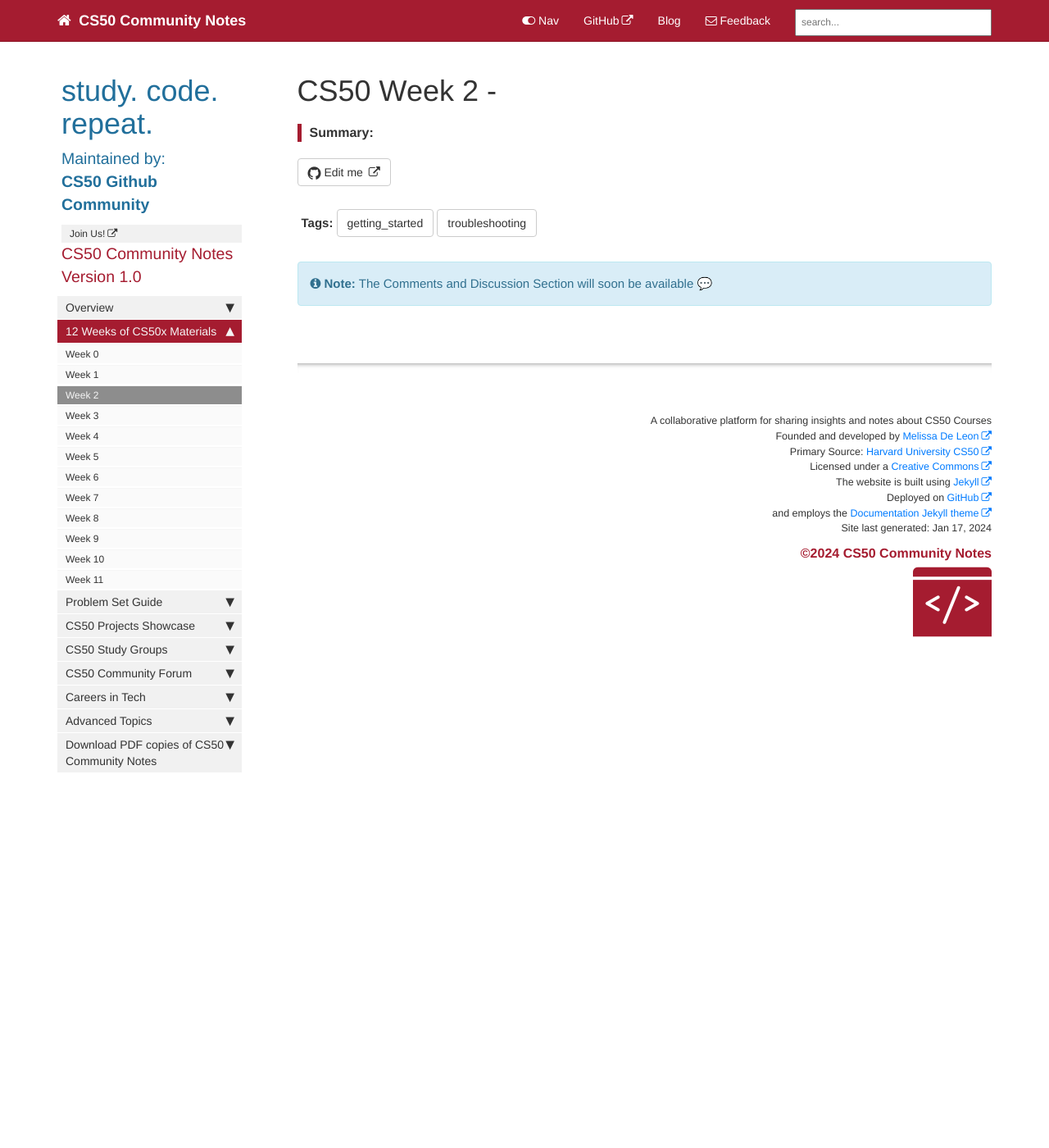
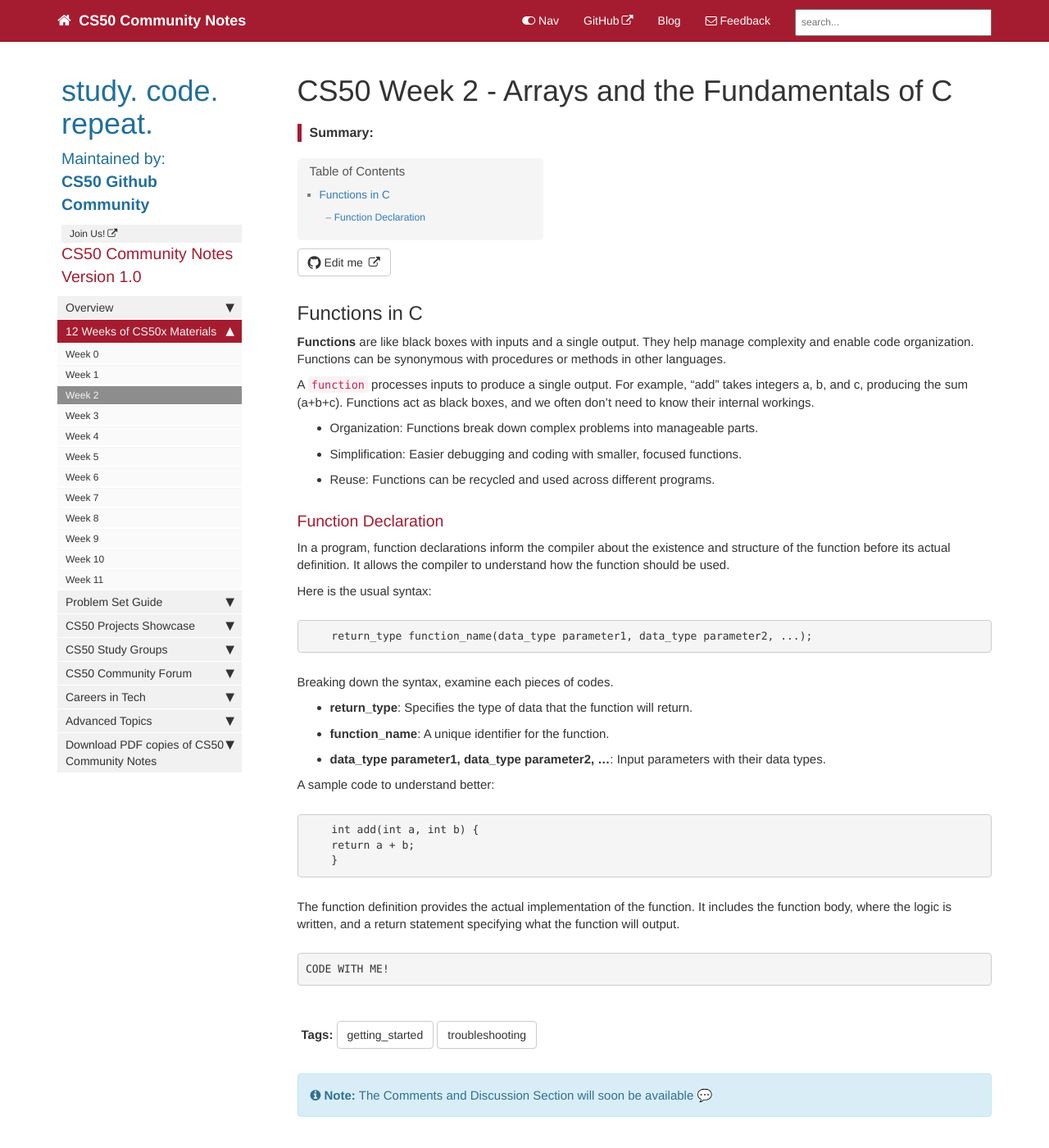
Before and after one commit to melissadeleonx/cs50-community-notes, a Jekyll site: the page built from pages/mydoc/week_2.md, in a window 1280 px wide and 1400 px high. Shown: the whole window at 82% size. Built offline with Jekyll 4.4.1, drawn with Linux system fonts in a browser that asks for light colours; comment, search, counter and statistics services are not loaded.

Commit message:
week_2.md updated

````diff
--- a/pages/mydoc/week_2.md
+++ b/pages/mydoc/week_2.md
@@ -1,5 +1,5 @@
 ---
-title: CS50 Week 2 -
+title: CS50 Week 2 - Arrays and the Fundamentals of C
 tags: [getting_started, troubleshooting]
 keywords:
 summary: ""
@@ -7,3 +7,43 @@ sidebar: mydoc_sidebar
 permalink: week_2
 folder: mydoc
 ---
+
+## Functions in C
+
+**Functions** are like black boxes with inputs and a single output. They help manage complexity and enable code organization. Functions can be synonymous with procedures or methods in other languages.
+
+A `function` processes inputs to produce a single output. For example, "add" takes integers a, b, and c, producing the sum (a+b+c). Functions act as black boxes, and we often don't need to know their internal workings.
+- Organization: Functions break down complex problems into manageable parts.
+- Simplification: Easier debugging and coding with smaller, focused functions.
+- Reuse: Functions can be recycled and used across different programs.
+
+### Function Declaration
+
+In a program, function declarations inform the compiler about the existence and structure of the function before its actual definition. It allows the compiler to understand how the function should be used.
+
+Here is the usual syntax:
+```vbnet
+    return_type function_name(data_type parameter1, data_type parameter2, ...);
+```
+Breaking down the syntax, examine each pieces of codes.
+- **return_type**: Specifies the type of data that the function will return.
+- **function_name**: A unique identifier for the function.
+- **data_type parameter1, data_type parameter2, ...**: Input parameters with their data types.
+
+A sample code to understand better:
+
+```vbnet
+    int add(int a, int b) {
+    return a + b;
+    }
+```
+The function definition provides the actual implementation of the function. It includes the function body, where the logic is written, and a return statement specifying what the function will output.
+
+
+
+
+
+
+```vbnet
+CODE WITH ME!
+```
````
